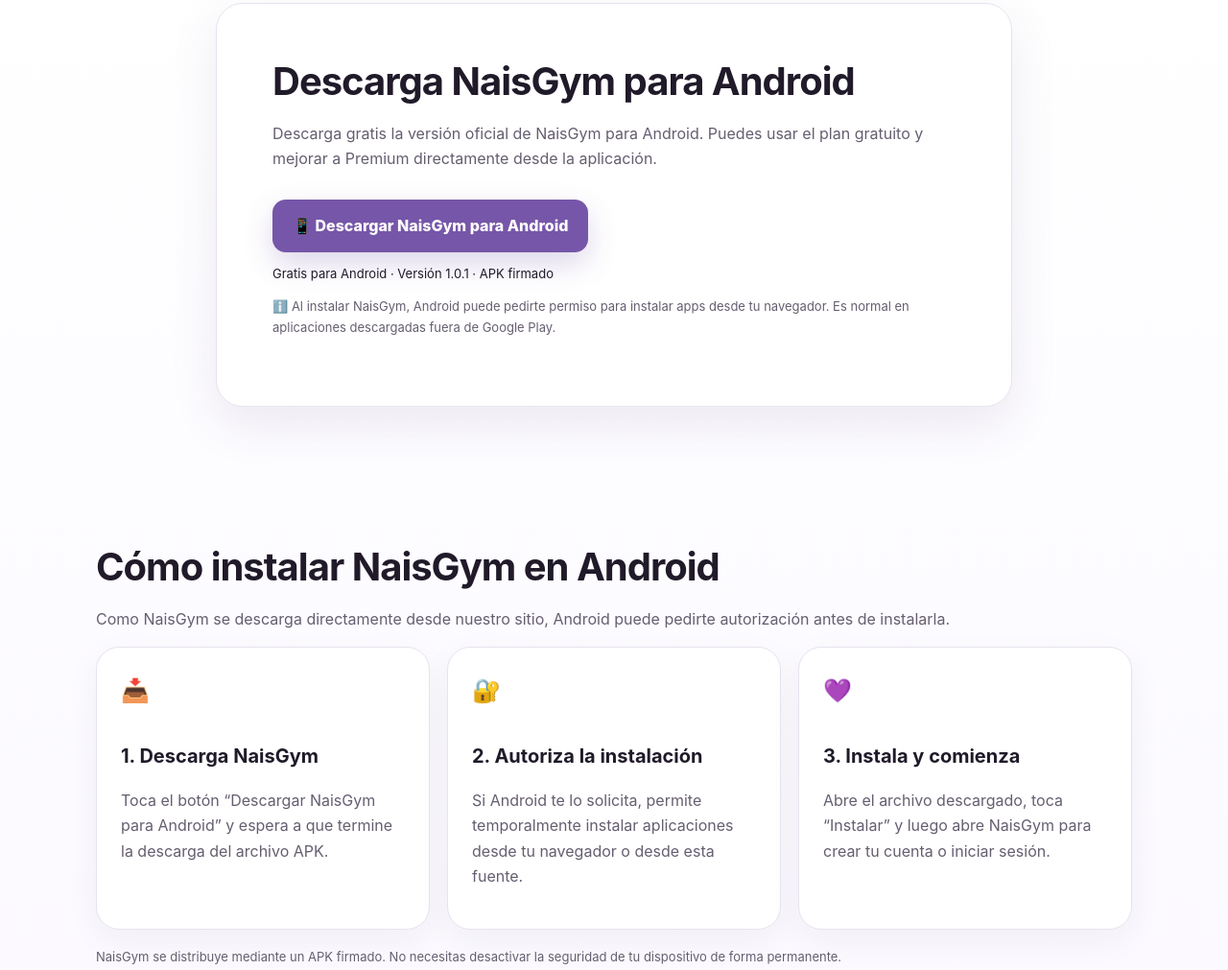
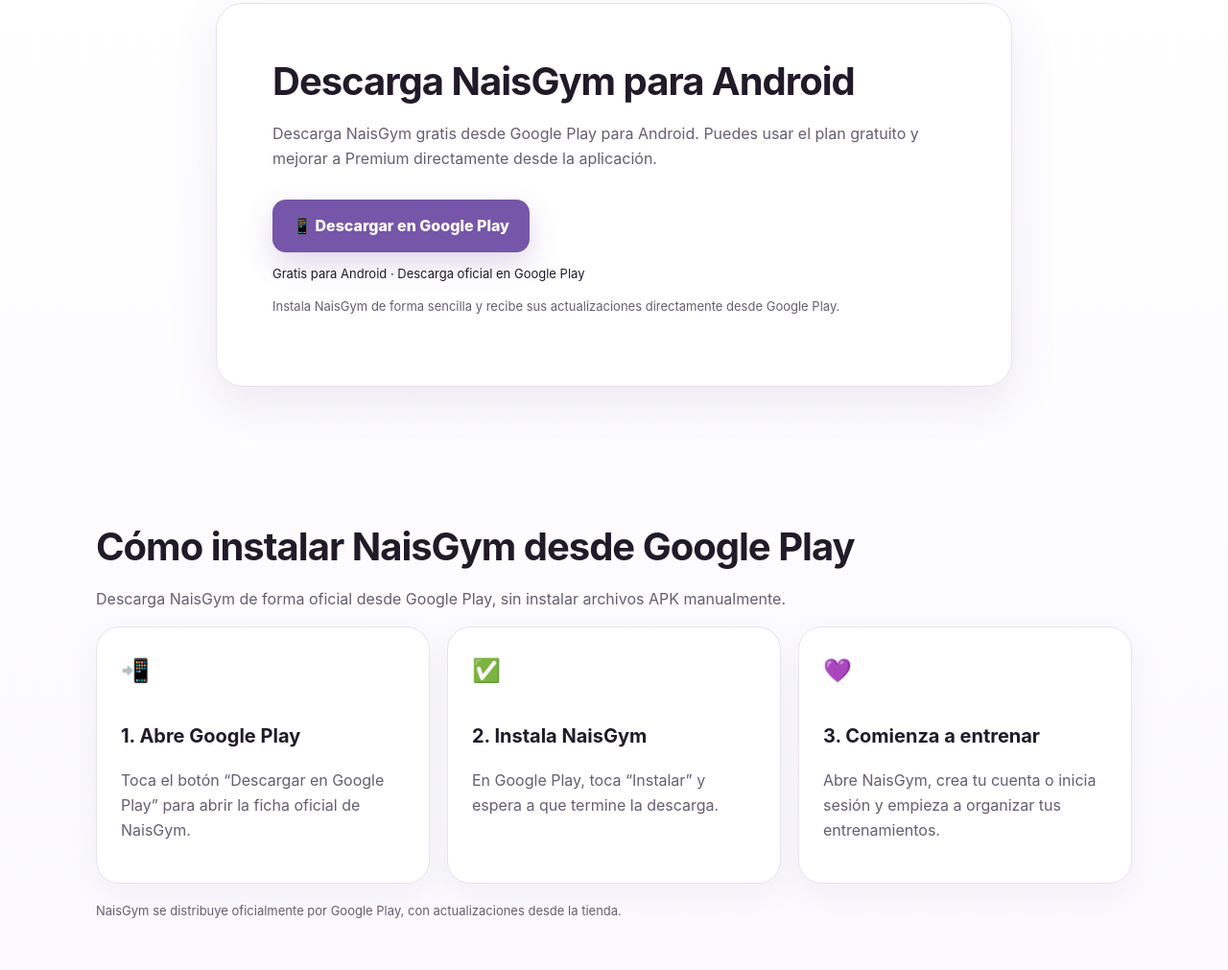
Before and after one commit to fernaiss/naisgym-website, a plain HTML site: page index.html in a window 1280 px wide. Shown: the part 1462-2473 px from the top of the page at 96% size. Drawn offline with Linux system fonts and the light colour scheme.

Commit message:
Replace APK download buttons and installation steps with Google Play

```diff
--- a/index.html
+++ b/index.html
@@ -58,9 +58,9 @@
 
           <a
             class="btn btn-primary"
-            href="https://github.com/fernaiss/naisgym-website/releases/latest/download/NaisGym.apk"
+            href="https://play.google.com/store/apps/details?id=com.naisgym.app"
           >
-            📱 Descargar NaisGym para Android
+            📱 Descargar en Google Play
           </a>
 
           <a
@@ -73,13 +73,11 @@
         </div>
 
         <p class="small" style="margin-top:12px;">
-          Gratis para Android · Versión 1.0.1 · APK firmado
+          Gratis para Android · Descarga oficial en Google Play
         </p>
 
         <p class="small muted" style="margin-top:6px;">
-          ℹ️ Al instalar NaisGym, Android puede pedirte permiso para instalar
-          apps desde tu navegador. Es normal en aplicaciones descargadas
-          fuera de Google Play.
+          Instala NaisGym de forma sencilla y recibe sus actualizaciones directamente desde Google Play.
         </p>
 
       </div>
@@ -198,7 +196,7 @@
       </h2>
 
       <p class="muted">
-        Descarga gratis la versión oficial de NaisGym para Android.
+        Descarga NaisGym gratis desde Google Play para Android.
         Puedes usar el plan gratuito y mejorar a Premium directamente
         desde la aplicación.
       </p>
@@ -207,21 +205,19 @@
 
         <a
           class="btn btn-primary"
-          href="https://github.com/fernaiss/naisgym-website/releases/latest/download/NaisGym.apk"
+          href="https://play.google.com/store/apps/details?id=com.naisgym.app"
         >
-          📱 Descargar NaisGym para Android
+          📱 Descargar en Google Play
         </a>
 
       </div>
 
       <p class="small" style="margin-top:12px;">
-        Gratis para Android · Versión 1.0.1 · APK firmado
+        Gratis para Android · Descarga oficial en Google Play
       </p>
 
       <p class="small muted" style="margin-top:6px;">
-        ℹ️ Al instalar NaisGym, Android puede pedirte permiso para instalar
-        apps desde tu navegador. Es normal en aplicaciones descargadas
-        fuera de Google Play.
+        Instala NaisGym de forma sencilla y recibe sus actualizaciones directamente desde Google Play.
       </p>
 
     </div>
@@ -230,42 +226,42 @@
 <section class="section">
   <div class="container">
 
-    <h2>Cómo instalar NaisGym en Android</h2>
+    <h2>Cómo instalar NaisGym desde Google Play</h2>
 
     <p class="muted">
-      Como NaisGym se descarga directamente desde nuestro sitio, Android puede pedirte autorización antes de instalarla.
+      Descarga NaisGym de forma oficial desde Google Play, sin instalar archivos APK manualmente.
     </p>
 
     <div class="cards">
 
       <article class="card">
-        <div class="icon">📥</div>
-        <h3>1. Descarga NaisGym</h3>
+        <div class="icon">📲</div>
+        <h3>1. Abre Google Play</h3>
         <p>
-          Toca el botón “Descargar NaisGym para Android” y espera a que termine la descarga del archivo APK.
+          Toca el botón “Descargar en Google Play” para abrir la ficha oficial de NaisGym.
         </p>
       </article>
 
       <article class="card">
-        <div class="icon">🔐</div>
-        <h3>2. Autoriza la instalación</h3>
+        <div class="icon">✅</div>
+        <h3>2. Instala NaisGym</h3>
         <p>
-          Si Android te lo solicita, permite temporalmente instalar aplicaciones desde tu navegador o desde esta fuente.
+          En Google Play, toca “Instalar” y espera a que termine la descarga.
         </p>
       </article>
 
       <article class="card">
         <div class="icon">💜</div>
-        <h3>3. Instala y comienza</h3>
+        <h3>3. Comienza a entrenar</h3>
         <p>
-          Abre el archivo descargado, toca “Instalar” y luego abre NaisGym para crear tu cuenta o iniciar sesión.
+          Abre NaisGym, crea tu cuenta o inicia sesión y empieza a organizar tus entrenamientos.
         </p>
       </article>
 
     </div>
 
     <p class="small muted" style="margin-top:18px;">
-      NaisGym se distribuye mediante un APK firmado. No necesitas desactivar la seguridad de tu dispositivo de forma permanente.
+      NaisGym se distribuye oficialmente por Google Play, con actualizaciones desde la tienda.
     </p>
 
   </div>
```
